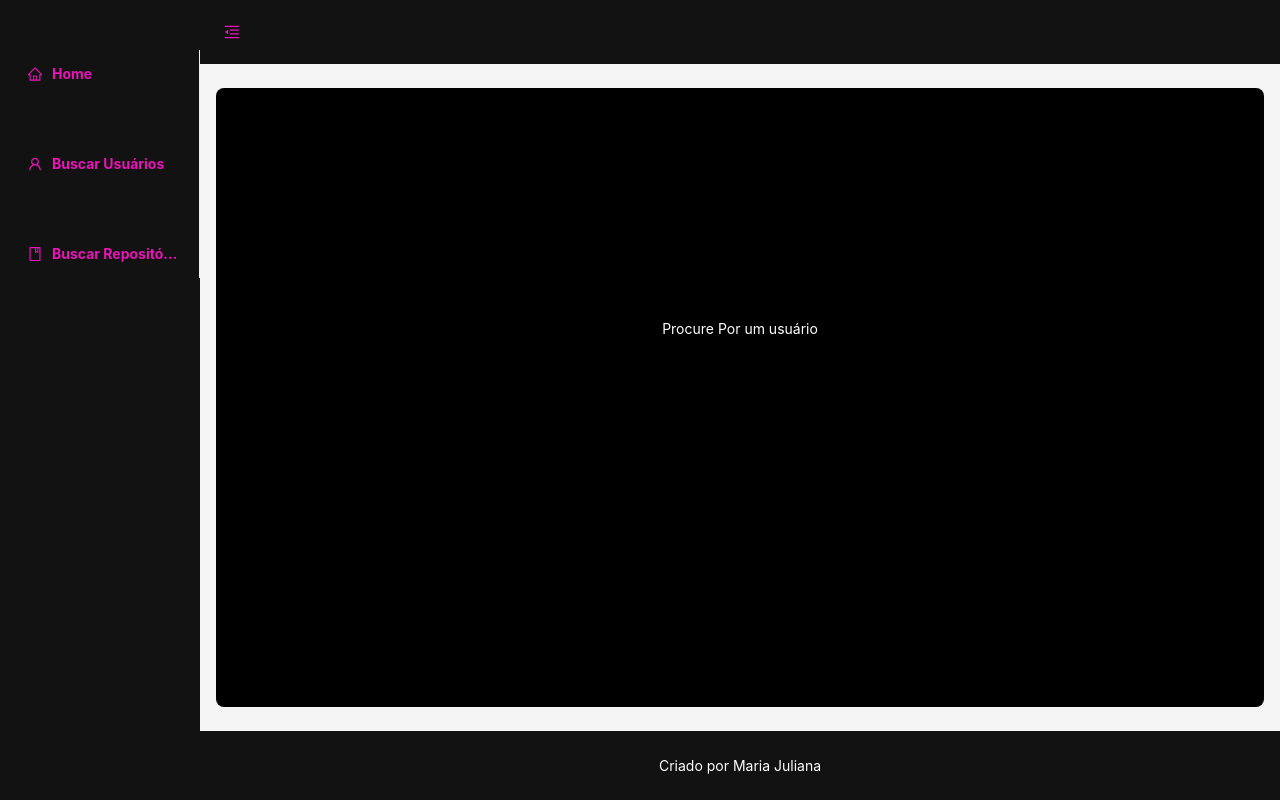
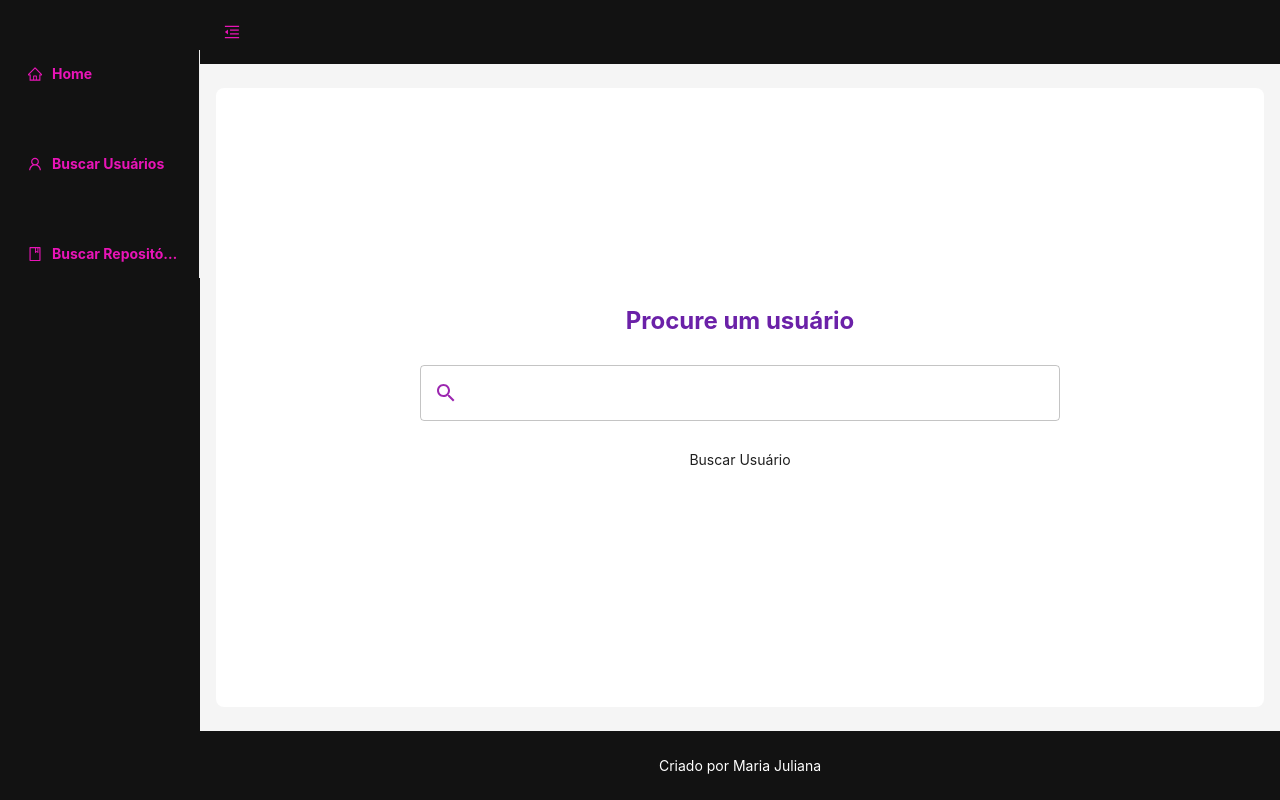
Before and after one commit to Julianagft/blog-github, a Next.js app: page /userPage in a window 1280 px wide. Before the commit this address had no page. Built offline with nearby package versions, Linux system fonts and the light colour scheme.

Commit message:
criando rotas dinamicas para as paginas

```diff
--- /dev/null
+++ b/src/app/homePage/layout.jsx
@@ -0,0 +1,15 @@
+import LayoutHome from "@/layouts/LayoutHome";
+
+export const metadata = {
+    title: "Blog GitHub",
+};
+
+export default function ComentsLayout({children}) {
+
+    return(
+        <LayoutHome>
+            {children}
+        </LayoutHome>
+
+    )
+}
--- a/src/app/homePage/page.jsx
+++ b/src/app/homePage/page.jsx
@@ -1,14 +1,14 @@
-import Body from "@/components/Body"
-
 import { Image } from '@chakra-ui/react'
 
 
-export default function HomePage() {
+export default function homePage() {
     return (
-        <Body >
+        <div className='w-full h-full flex flex-col justify-center text-white flex-wrap p-8 gap-2.5 overflow-hidden text-center'>
             <Image boxSize='200px' src="/images/git-logo.png" alt="logo gitHub" align="center" style={{ marginLeft: 'auto', marginRight: 'auto', marginBottom:'30px' }} />
-            <h1 className="font-bold text-2xl mb-8">Bem vindo ao GitHub Blog</h1>
-            <p className="text-lg">Encontre usuários e repositórios!</p>
-        </Body>
+            <div className="text-white">
+                <h1 className="font-bold text-2xl mb-8">Bem vindo ao GitHub Blog</h1>
+                <p className="text-lg">Encontre usuários e repositórios!</p>
+            </div>
+        </div>
     )
 }
--- a/src/app/page.jsx
+++ b/src/app/page.jsx
@@ -22,12 +22,12 @@ export default function Home({children}) {
     token: {borderRadiusLG },
   } = theme.useToken();
 
-  const router = useRouter();
-  const [currentPage, setCurrentPage] = useState('homePage');
+  // const router = useRouter();
+  // const [currentPage, setCurrentPage] = useState('homePage');
 
-  useEffect(() => {
-    router.push('/homePage');
-  }, []);
+  // useEffect(() => {
+  //   router.push('/homePage');
+  // }, []);
 
   return (
     <div className='h-scre'>
@@ -79,19 +79,18 @@ export default function Home({children}) {
               }}
             />
           </Header>
-          <Content
+          {/* <Content
             style={{
               margin: '24px 16px',
               padding: 24,
               minHeight: 280,
-              background: 'black',
+              background:'black',
               borderRadius: borderRadiusLG,
             }}
           >
+
+          </Content> */}
             <Main>{children}</Main>
-
-          </Content>
-
           <Footer style={{backgroundColor:'#121212', color:'white'}}>
             <h3 className='text-center'>Criado por <a href='https://github.com/Julianagft'>Maria Juliana</a></h3>
           </Footer>
--- /dev/null
+++ b/src/app/userPage/[id]/page.jsx
@@ -0,0 +1,19 @@
+'use client'
+import requests from "@/services/apiRequest";
+
+import Link from "next/link";
+
+
+
+    export default function UnicUserPage() {
+
+
+
+
+        return (
+            <div>
+                <h1>usuario</h1>
+
+            </div>
+        );
+    }
--- /dev/null
+++ b/src/app/userPage/layout.jsx
@@ -0,0 +1,15 @@
+import SecondaryLayout from "@/layouts/SecondaryLayout";
+
+export const metadata = {
+    title: "Blog GitHub",
+};
+
+export default function ComentsLayout({children}) {
+
+    return(
+        <SecondaryLayout>
+            {children}
+        </SecondaryLayout>
+
+    )
+}
--- a/src/app/userPage/page.jsx
+++ b/src/app/userPage/page.jsx
@@ -1,28 +1,61 @@
 'use client'
-import Body from "@/components/Body";
+import { useState } from "react";
+import Link from "next/link";
+import requests from "@/services/apiRequest";
 
-import { Input, InputGroup, InputLeftElement  } from '@chakra-ui/react'
-import { Search2Icon } from '@chakra-ui/icons'
-import {TextField, FormControl, OutlinedInput, InputAdornment} from '@mui/material';
+import { FormControl, OutlinedInput, InputAdornment} from '@mui/material';
+import SearchSharpIcon from '@mui/icons-material/SearchSharp';
 
 
+export default function UserPage() {
+    const [formData, setFormData] =useState({"login": ""})
+    const [userData, setUserData] = useState(null);
 
 
-export default function userPage() {
+    const handleInputChange = (event) => {
+        const {value} = event.target;
+        setFormData({"login": value })
+      };
+
+    const handleGetUser = async () =>  {
+        try{
+            const response = await requests.getUsers(formData.login)
+            console.log(response.data)
+            setUserData(response.data);
+        } catch(error) {
+            console.error('Erro ao buscar usuário:', error);
+        }
+
+    }
+
     return (
-        <Body>
-            <h1>Procure Por um usuário</h1>
-            <div className="w-3/5 border-l-indigo-500">
-
-            <FormControl fullWidth sx={{ m: 1 }}>
-                <TextField type="search" id="filled-search" variant="filled" label="fullWidth" />
+        <div className='w-full h-full flex flex-col justify-center items-center flex-wrap p-8 gap-5 overflow-hidden text-center'>
+            <div>
+                <h1 className="text-2xl font-bold text-purple-800">Procure um usuário</h1>
+            </div>
+            <div className="w-3/5 flex flex-col items-center">
+            <FormControl sx={{ m: 1, width:'50vw', color:'blue' }}>
                 <OutlinedInput
+                    color="secondary"
                     id="outlined-adornment-amount"
-                    startAdornment={<InputAdornment position="start">$</InputAdornment>}
-                    label="Amount"
+                    startAdornment={<InputAdornment position="start"><SearchSharpIcon color="secondary" /></InputAdornment>}
+                    focused
+                    lebel="procurar"
+                    onChange={handleInputChange}
                 />
             </FormControl>
             </div>
-        </Body>
+
+            <button onClick={handleGetUser}>Buscar Usuário</button>
+            <ul>
+                {userData && (
+                    <li key={userData.id}>
+                        <h4 className="font-bold">
+                            <Link href={`/userPage/${userData.id}`}>{userData.login}</Link>
+                        </h4>
+                    </li>
+                )}
+            </ul>
+        </div>
     )
 }
--- a/src/components/Body.jsx
+++ b/src/components/Body.jsx
@@ -1,9 +1,8 @@
-
 
 export default function Body({children}) {
     return (
-        <div className='w-full h-full flex flex-col justify-center text-white flex-wrap p-8 gap-2.5 overflow-hidden text-center'>
+        <main className='w-full h-full flex flex-col justify-center text-white flex-wrap p-8 gap-2.5 overflow-hidden text-center'>
             {children}
-        </div>
+        </main>
     )
 }
--- a/src/components/Main.jsx
+++ b/src/components/Main.jsx
@@ -4,6 +4,6 @@ import Body from './Body';
 export default function Main({children}) {
 
     return (
-           <Body>{children}</Body>
+           <>{children}</>
    )
 }
--- /dev/null
+++ b/src/layouts/LayoutHome.jsx
@@ -0,0 +1,28 @@
+'use client'
+import { Layout, theme } from 'antd';
+
+const { Content } = Layout;
+
+export default function LayoutHome({children}) {
+
+    const {
+        token: {borderRadiusLG },
+      } = theme.useToken();
+
+    return (
+        <Layout>
+            <Content
+            style={{
+              margin: '24px 16px',
+              padding: 24,
+              minHeight: 280,
+              background:'black',
+              borderRadius: borderRadiusLG,
+            }}
+          >
+            {children}
+          </Content>
+
+        </Layout>
+    )
+}
--- /dev/null
+++ b/src/layouts/SecondaryLayout.jsx
@@ -0,0 +1,28 @@
+'use client'
+import { Layout, theme} from 'antd';
+
+const { Content } = Layout;
+
+export default function SecondaryLayout({children}) {
+
+    const {
+        token: {borderRadiusLG },
+      } = theme.useToken();
+
+    return (
+        <Layout>
+            <Content
+            style={{
+              margin: '24px 16px',
+              padding: 24,
+              minHeight: 280,
+              background: 'white',
+              borderRadius: borderRadiusLG,
+            }}
+          >
+                {children}
+
+            </Content>
+        </Layout>
+    )
+}
--- a/src/services/apiRequest.jsx
+++ b/src/services/apiRequest.jsx
@@ -2,24 +2,25 @@ import axios from 'axios';
 
 const API = axios.create({ baseURL: `https://api.github.com`});
 
-async function getUsers(dados, user) {
+async function getAllUsers(dados) {
 
-    return await API.post(`/users/${user}`, dados);
+    return await API.get(`/users`, dados);
+}
+
+async function getUsers(user, dados) {
+
+    return await API.get(`/users/${user}`, dados);
 }
 
 async function getRepositories(dados, user) {
 
-    return await API.post(`/users/${user}/repos`, dados);
+    return await API.get(`/users/${login}/${repos}`, dados);
 }
 
-
-
-
-
-
 const requests = {
+    getAllUsers,
     getUsers,
-
+    getRepositories,
 }
 
 export default requests;
```
